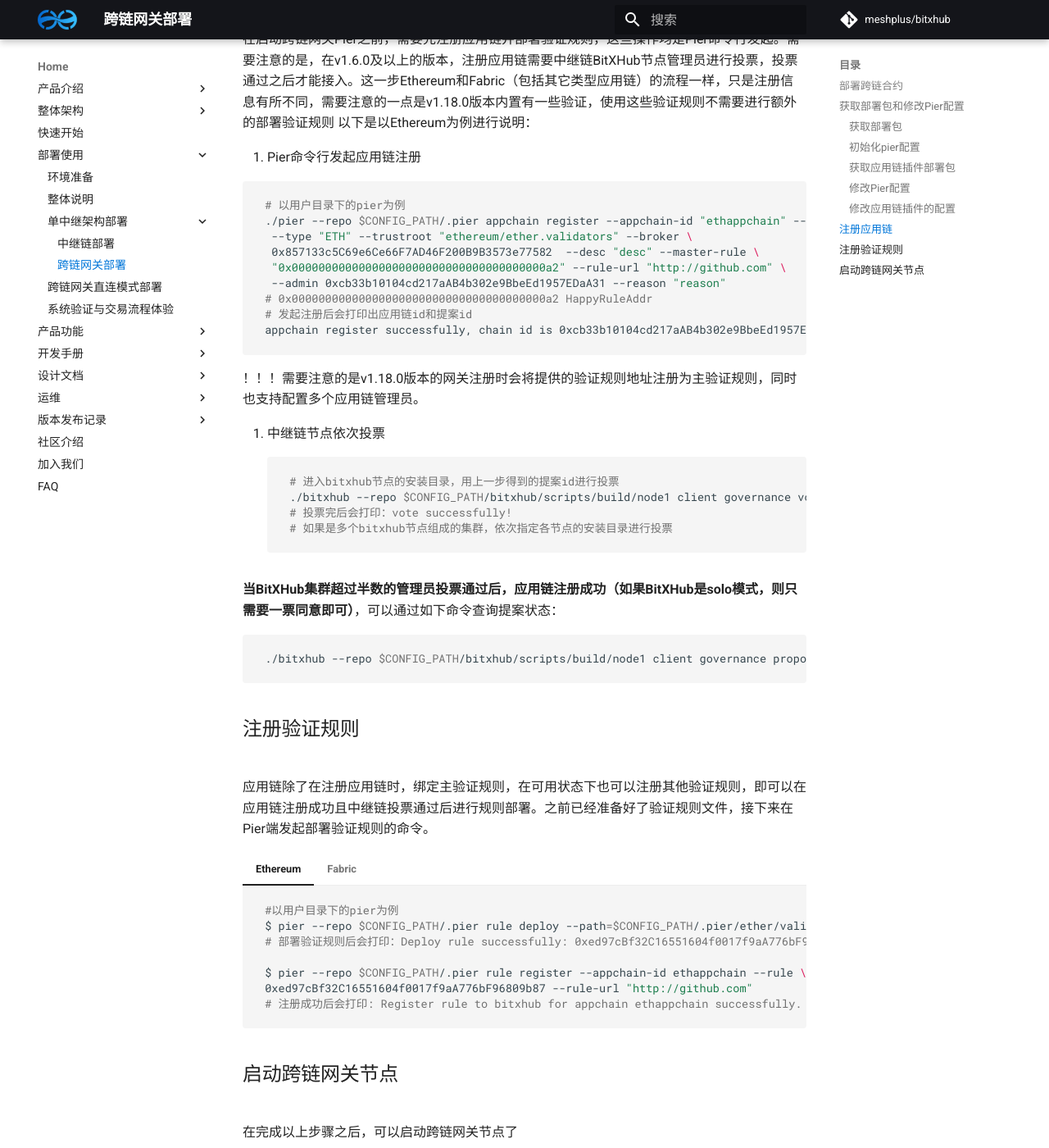
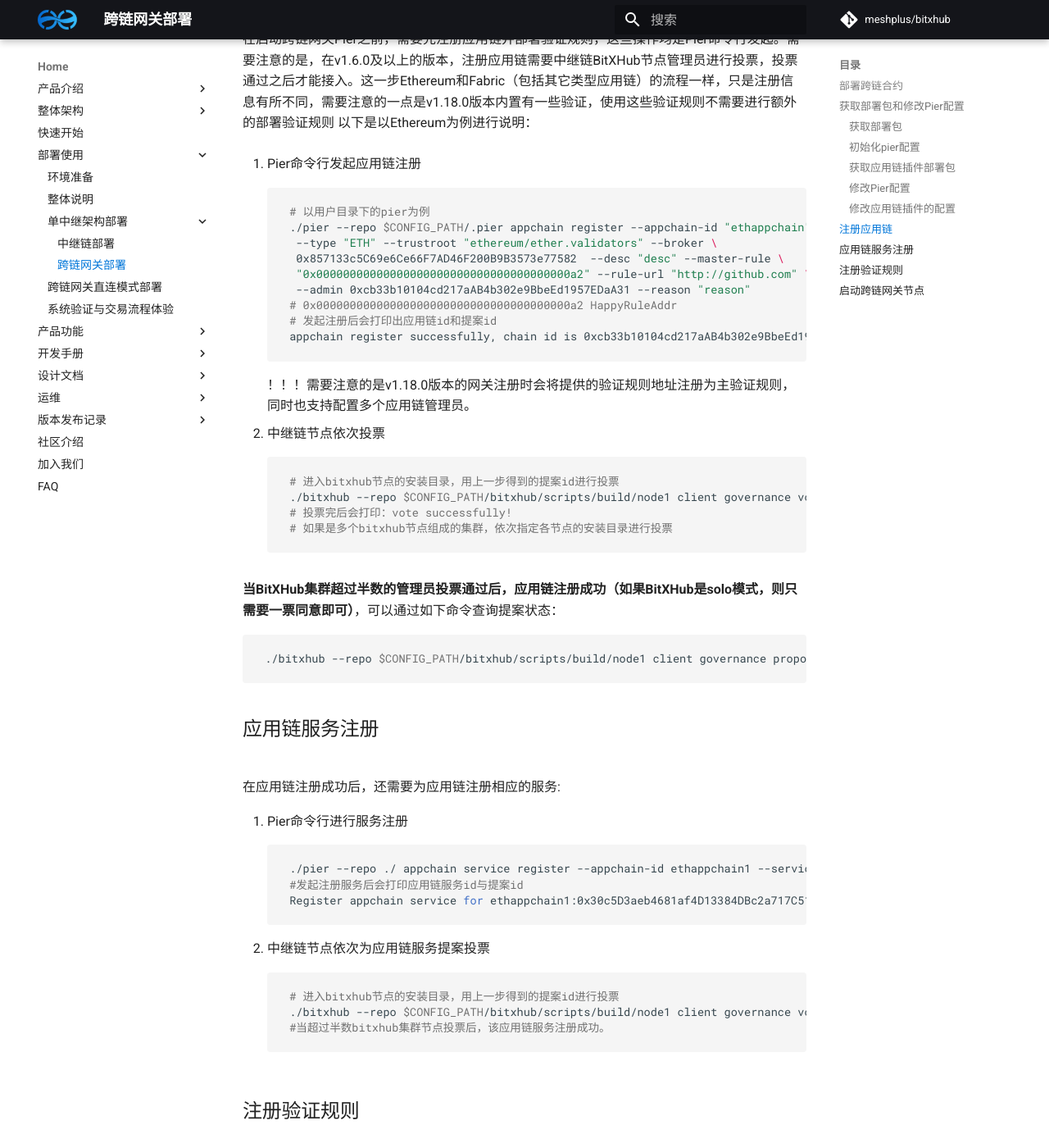
Before and after one commit to meshplus/bitxhub-docs, an MkDocs documentation site: the page built from docs/bitxhub/usage/single_bitxhub/deploy_pier.md, in a window 1280 px wide and 1400 px high, scrolled down 6117 px. Shown: the whole window at 82% size. Built offline with MkDocs 1.6.1 and Material for MkDocs 9.7.7, drawn with Linux system fonts in a browser that asks for light colours; comment, search, counter and statistics services are not loaded; the version menu is left out; some of the changed text lies outside the part shown.

Commit message:
对1.18版本跨链网关部署模块的修改

````diff
--- a/docs/bitxhub/usage/single_bitxhub/deploy_pier.md
+++ b/docs/bitxhub/usage/single_bitxhub/deploy_pier.md
@@ -217,11 +217,11 @@
 === "Ethereum"
 
 ```shell
-# 将ethereum插件拷贝到plugins目录下
-cp ether-client $CONFIG_PATH/.pier/plugins/
+#切换到pier-client-ethereum/bulid路径下，将ethereum插件拷贝到plugins目录下
+cp eth-client $CONFIG_PATH/.pier/plugins/
 # 切换到pier-client-ethereum项目路径下
-cd pier-client-ethereum
-cp ./config $CONFIG_PATH/.pier/ether
+cd  pier-client-ethereum
+cp -r ./config $CONFIG_PATH/.pier/ether
 ```
 其中重要配置如下：
 ```text
@@ -308,7 +308,6 @@
 以下是以Ethereum为例进行说明：
 
 1. Pier命令行发起应用链注册
-
 ```shell
 # 以用户目录下的pier为例
 ./pier --repo $CONFIG_PATH/.pier appchain register --appchain-id "ethappchain" --name "ethereum" \
@@ -334,6 +333,24 @@
 ```shell
 ./bitxhub --repo $CONFIG_PATH/bitxhub/scripts/build/node1 client governance proposals --type AppchainMgr
 ```
+
+## 应用链服务注册
+在应用链注册成功后，还需要为应用链注册相应的服务:
+
+1. Pier命令行进行服务注册
+```shell
+./pier --repo ./ appchain service register --appchain-id ethappchain1 --service-id "0x30c5D3aeb4681af4D13384DBc2a717C51cb1cc11" --name "ethServer1" --intro "" --type CallContract --permit "" --details "test" --reason "reason"
+#发起注册服务后会打印应用链服务id与提案id
+Register appchain service for ethappchain1:0x30c5D3aeb4681af4D13384DBc2a717C51cb1cc11 successfully, wait for proposal 0x0a677f55cdC47cfBB1a7A1393AB6842CEA770d2b-1 to finish.
+```
+2. 中继链节点依次为应用链服务提案投票
+```shell
+# 进入bitxhub节点的安装目录，用上一步得到的提案id进行投票
+./bitxhub --repo $CONFIG_PATH/bitxhub/scripts/build/node1 client governance vote --id 0x0a677f55cdC47cfBB1a7A1393AB6842CEA770d2b-1--info approve --reason approve
+#当超过半数bitxhub集群节点投票后，该应用链服务注册成功。
+```
+
+
 
 ## 注册验证规则
 应用链除了在注册应用链时，绑定主验证规则，在可用状态下也可以注册其他验证规则，即可以在应用链注册成功且中继链投票通过后进行规则部署。之前已经准备好了验证规则文件，接下来在Pier端发起部署验证规则的命令。
````
